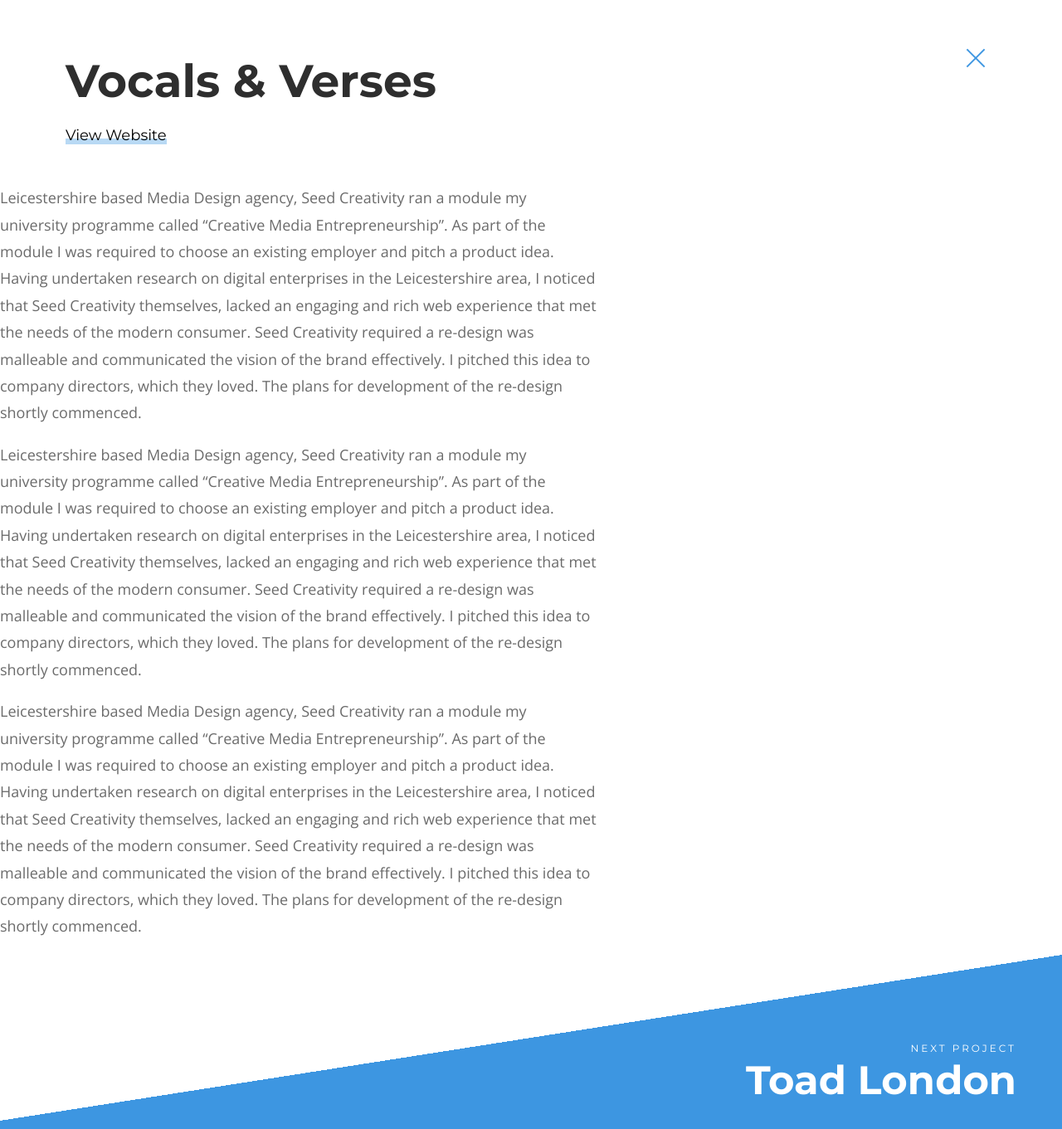
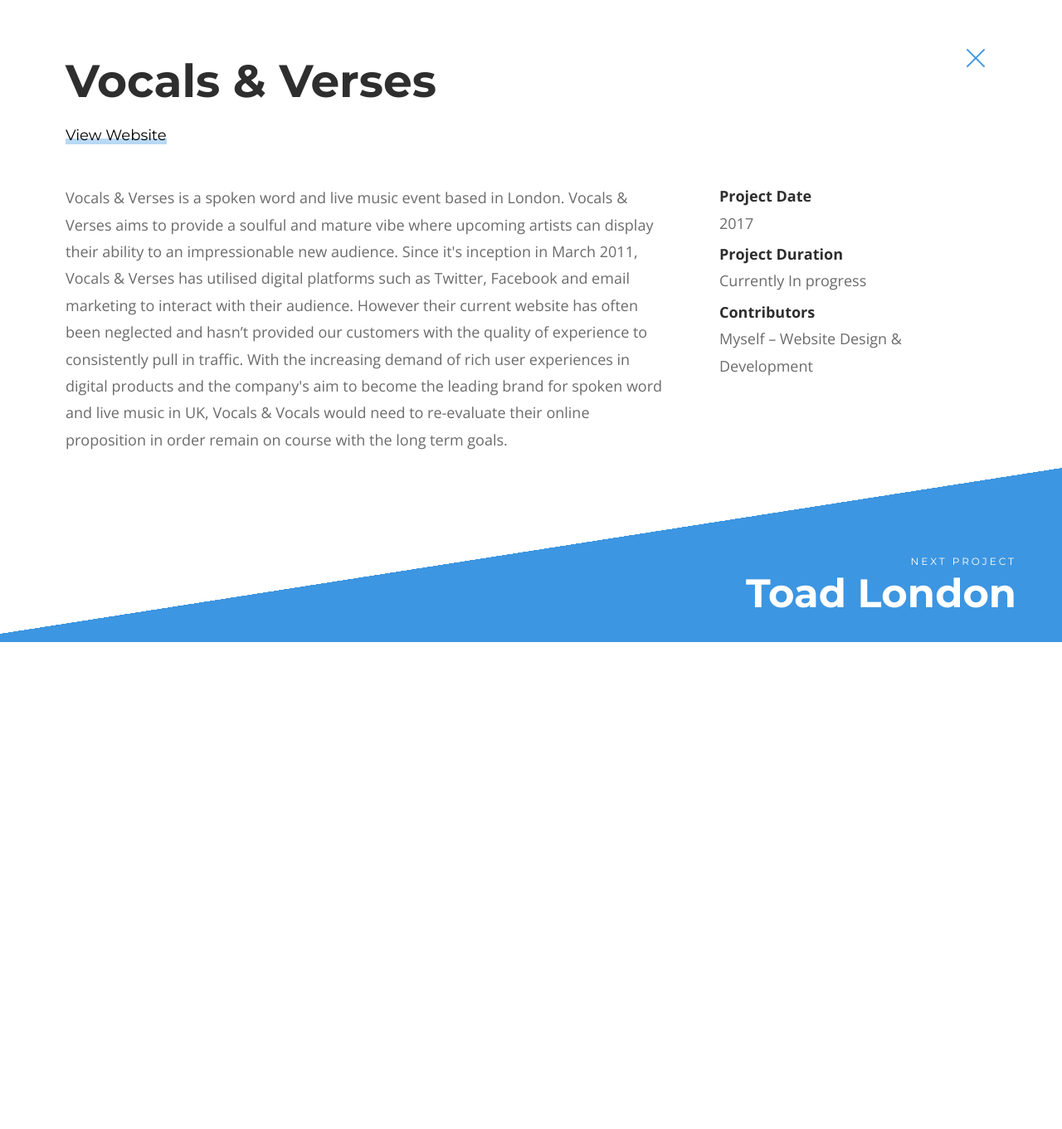
Before and after one commit to LloydBennett/lloydbennett.github.io, a Jekyll site: the page built from _projects/vocalsandverses.html, in a window 1280 px wide and 1361 px high. Shown: the whole window at 83% size. Built offline with Jekyll 4.4.1, drawn with Linux system fonts in a browser that asks for light colours; nearby versions of some CDN libraries.

Commit message:
added some content to vocals and verses case study

```diff
--- a/_projects/vocalsandverses.html
+++ b/_projects/vocalsandverses.html
@@ -13,21 +13,37 @@
 live-url: https://www.behance.net/gallery/42758065/Vocals-Verses-(In-Progress)
 ---
 
- <p>Leicestershire based Media Design agency, Seed Creativity ran a module my university programme
-    called “Creative Media Entrepreneurship”. As part of the module I was required to choose an existing
-    employer and pitch a product idea. Having undertaken research on digital enterprises in the Leicestershire area,
-    I noticed that Seed Creativity themselves, lacked an engaging and rich web experience that met the needs of the modern consumer.
-    Seed Creativity required a re-design was malleable and communicated the vision of the brand effectively. I pitched this idea to
-    company directors, which they loved. The plans for development of the re-design shortly commenced.</p>
-     <p>Leicestershire based Media Design agency, Seed Creativity ran a module my university programme
-    called “Creative Media Entrepreneurship”. As part of the module I was required to choose an existing
-    employer and pitch a product idea. Having undertaken research on digital enterprises in the Leicestershire area,
-    I noticed that Seed Creativity themselves, lacked an engaging and rich web experience that met the needs of the modern consumer.
-    Seed Creativity required a re-design was malleable and communicated the vision of the brand effectively. I pitched this idea to
-    company directors, which they loved. The plans for development of the re-design shortly commenced.</p>
-     <p>Leicestershire based Media Design agency, Seed Creativity ran a module my university programme
-    called “Creative Media Entrepreneurship”. As part of the module I was required to choose an existing
-    employer and pitch a product idea. Having undertaken research on digital enterprises in the Leicestershire area,
-    I noticed that Seed Creativity themselves, lacked an engaging and rich web experience that met the needs of the modern consumer.
-    Seed Creativity required a re-design was malleable and communicated the vision of the brand effectively. I pitched this idea to
-    company directors, which they loved. The plans for development of the re-design shortly commenced.</p>
+<div class="container">
+   <div class="row wow moveUpFade" data-wow-duration="700ms" data-wow-delay='500ms'>
+      <div class="col-sm-8">
+         <p>
+            Vocals & Verses is a spoken word and live music event based in London.
+            Vocals & Verses aims to provide a soulful and mature vibe where upcoming artists can display
+            their ability to an impressionable new audience. Since it's inception in March 2011,
+            Vocals & Verses has utilised digital platforms such as Twitter, Facebook and email marketing to
+            interact with their audience. However their current website has often been neglected and hasn’t
+            provided our customers with the quality of experience to consistently pull in traffic.
+            With the increasing demand of rich user experiences in digital products and the company's aim to
+            become the leading brand for spoken word and live music in UK, Vocals & Vocals would need to
+            re-evaluate their online proposition in order remain on course with the long term goals.
+         </p>
+      </div>
+
+      <div class="col-sm-4">
+         <ul class="project-details">
+            <li>
+               <p><strong>Project Date</strong></p>
+               <p>2017</p>
+            </li>
+            <li>
+               <p><strong>Project Duration</strong></p>
+               <p>Currently In progress</p>
+            </li>
+            <li>
+               <p><strong>Contributors</strong></p>
+               <p>Myself &ndash; Website Design &amp; Development</p>
+            </li>
+         </ul>
+      </div>
+   </div>
+</div>
--- a/js/refactor.js
+++ b/js/refactor.js
@@ -58,7 +58,7 @@
 							$this.find('a').attr('href') : $this.attr('href');
 
 		checkNavigationMenuState();
-		$htmlBody.animate({
+		$body.animate({
 			scrollTop: $(scrollDestination).offset().top
 		}, 600);
 	}
@@ -83,7 +83,7 @@
 
 		setTimeout(function(){
             $dynamicSection.load(pageURL+' .dynamic > *', function(event){
-                $body.scrollTop(0);
+				$body.scrollTop(0);
                 $contentWrapper.html($dynamicSection).removeClass('fadeOut');
 			 	if (pageURL != window.location) window.history.pushState({path:pageURL},'',pageURL);
             });
```
